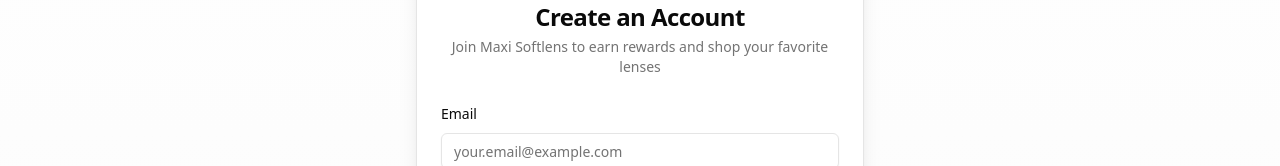
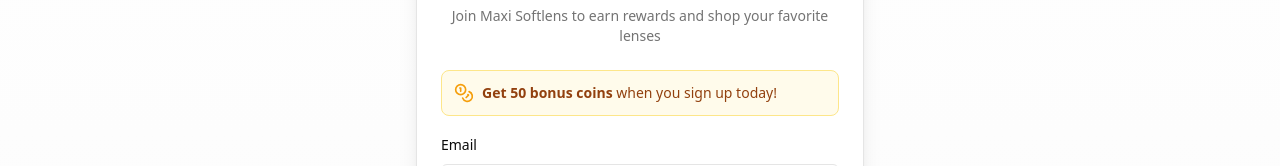
Before and after one commit to revothan/maxi-softlens, a React (Vite) app: page /register in a window 1280 px wide. Shown: the part 254-420 px from the top of the page. Built offline with nearby package versions, Linux system fonts and the light colour scheme; no server answers; the database is empty.

Commit message:
Highlight sign-up bonus on RegisterPage

```diff
--- a/src/pages/RegisterPage.tsx
+++ b/src/pages/RegisterPage.tsx
@@ -6,7 +6,7 @@
 import { Label } from '@/components/ui/label';
 import { Card, CardContent, CardDescription, CardFooter, CardHeader, CardTitle } from '@/components/ui/card';
 import { Alert, AlertDescription } from '@/components/ui/alert';
-import { Loader2 } from 'lucide-react';
+import { Loader2, Gift, Coins } from 'lucide-react';
 import { formAnimations, addAnimationStyles } from '@/lib/animations';
 
 const RegisterPage: React.FC = () => {
@@ -104,7 +104,7 @@
           navigate('/dashboard');
         } else {
           // Email confirmation might be required
-          setSuccess('Registration successful! Please check your email for verification instructions.');
+          setSuccess('Registration successful! Please check your email for verification instructions. You\'ll receive 50 bonus coins when you log in for the first time!');
         }
       }
     } catch (err) {
@@ -131,6 +131,15 @@
             Join Maxi Softlens to earn rewards and shop your favorite lenses
           </CardDescription>
         </CardHeader>
+
+        {/* Bonus information */}
+        <div className="mx-6 mb-4 p-3 bg-amber-50 rounded-lg border border-amber-200 flex items-center">
+          <Coins className="h-5 w-5 text-amber-500 mr-2 flex-shrink-0" />
+          <p className="text-sm text-amber-800">
+            <strong>Get 50 bonus coins</strong> when you sign up today!
+          </p>
+        </div>
+
         <form id="register-form" onSubmit={handleSubmit}>
           <CardContent className="space-y-4">
             {error && (
```
